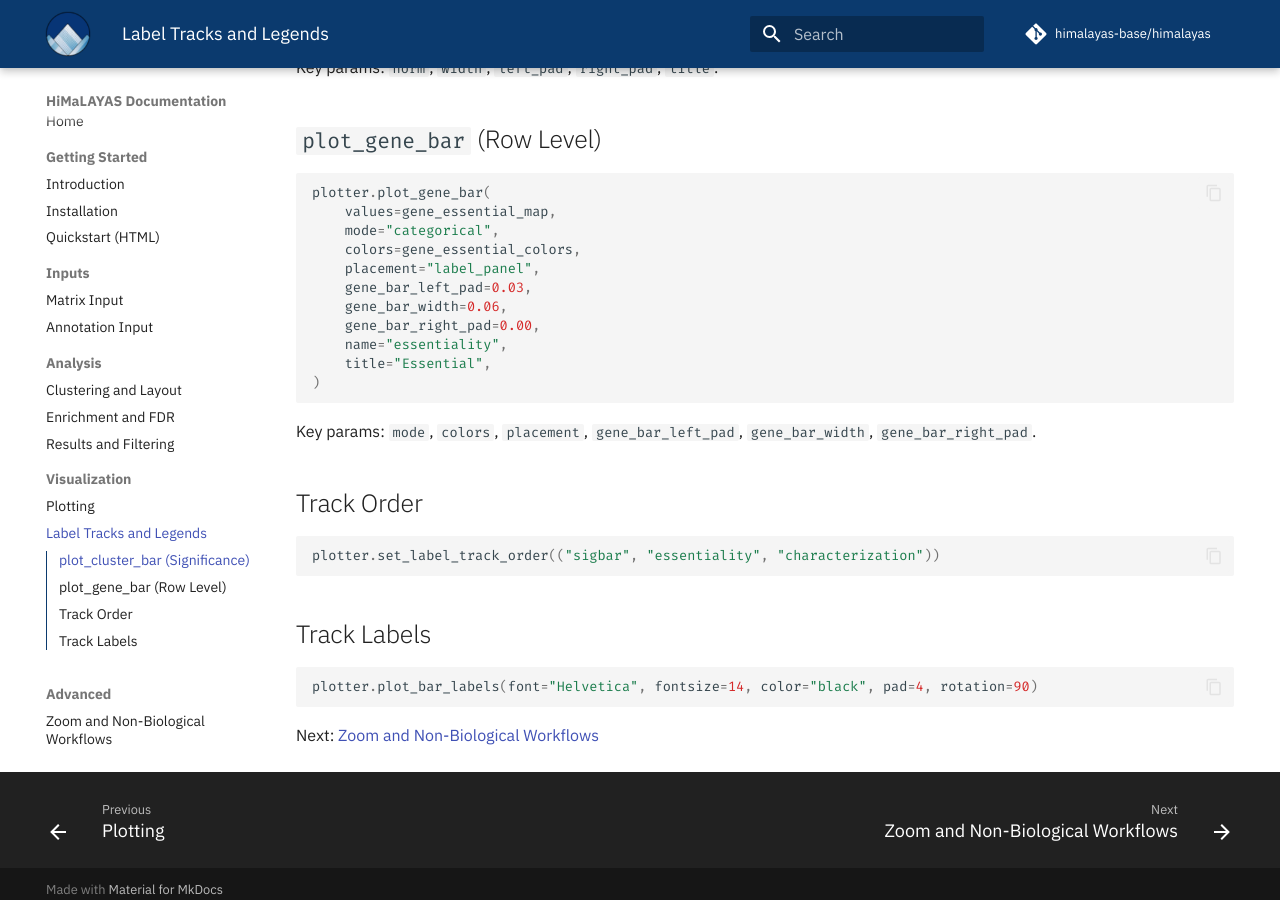
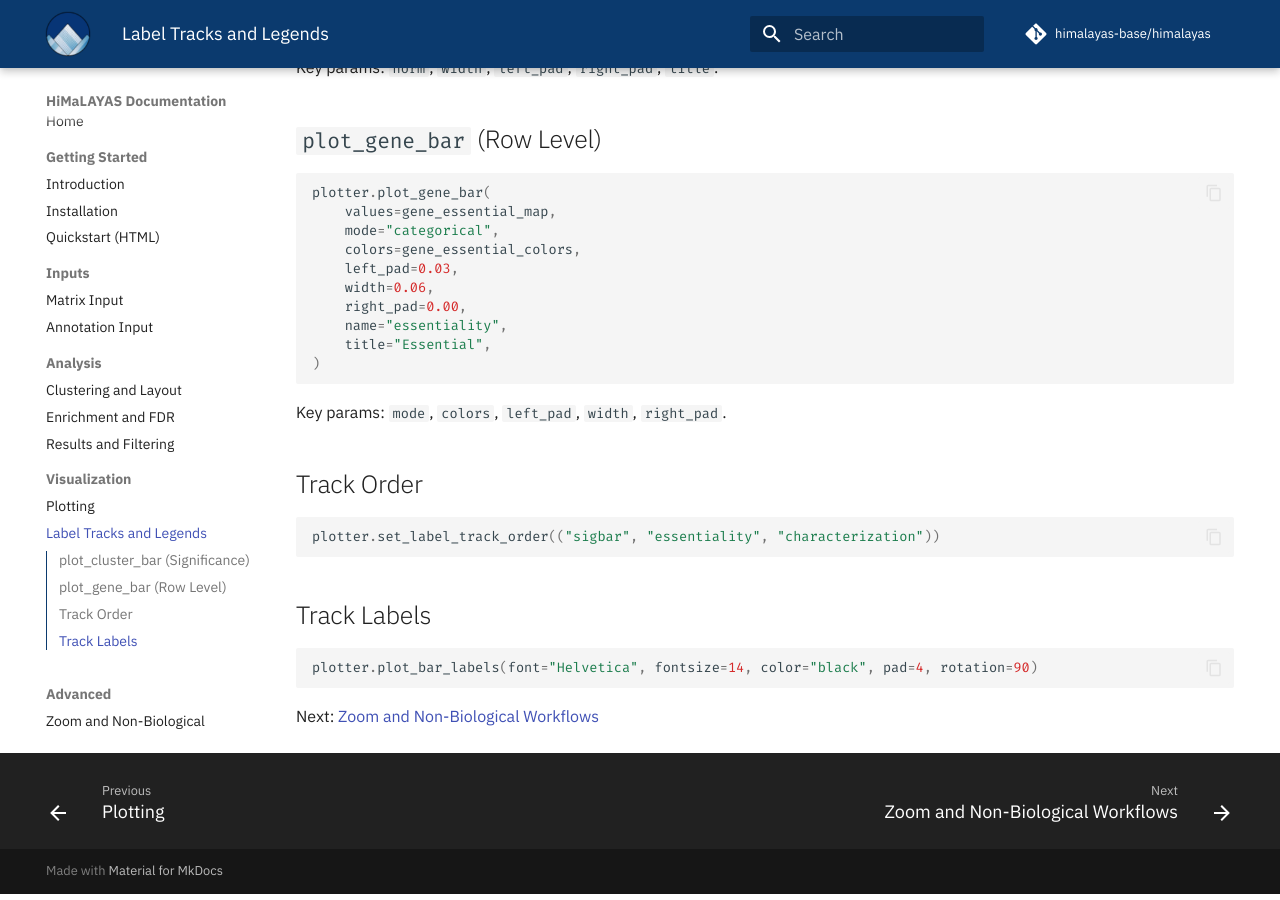
Before and after one commit to himalayas-base/himalayas-docs, an MkDocs documentation site: the page built from docs/9_label_tracks.md, in a window 1280 px wide and 900 px high, scrolled down 489 px. Built offline with MkDocs 1.6.1 and Material for MkDocs 9.7.7, drawn with Linux system fonts in a browser that asks for light colours; comment, search, counter and statistics services are not loaded.

Commit message:
remove deprecated params

````diff
--- a/docs/9_label_tracks.md
+++ b/docs/9_label_tracks.md
@@ -26,16 +26,15 @@
     values=gene_essential_map,
     mode="categorical",
     colors=gene_essential_colors,
-    placement="label_panel",
-    gene_bar_left_pad=0.03,
-    gene_bar_width=0.06,
-    gene_bar_right_pad=0.00,
+    left_pad=0.03,
+    width=0.06,
+    right_pad=0.00,
     name="essentiality",
     title="Essential",
 )
 ```
 
-Key params: `mode`, `colors`, `placement`, `gene_bar_left_pad`, `gene_bar_width`, `gene_bar_right_pad`.
+Key params: `mode`, `colors`, `left_pad`, `width`, `right_pad`.
 
 ## Track Order
 
````
Also changed, not shown: docs/3_matrix_input.md (+1 -1 lines), docs/4_annotation_input.md (+1 -1 lines).
